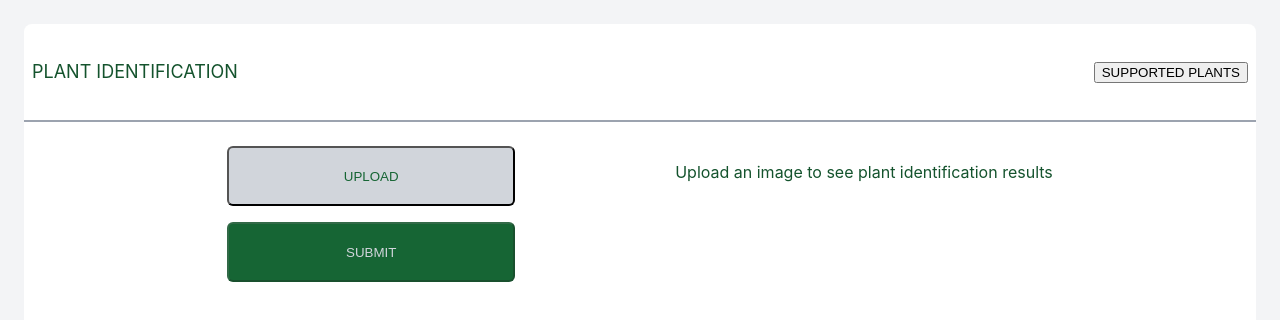
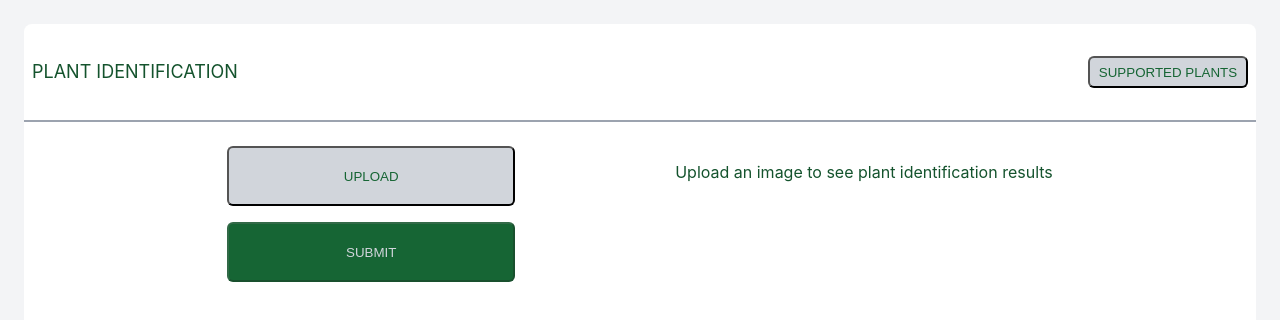
Before and after one commit to erinmwalter/PlantIdentifierApp, a React (Create React App) app in the folder clientapp/: page / in a window 1280 px wide. Shown: the top 320 px of the page. Built offline with nearby package versions, Linux system fonts and the light colour scheme.

Commit message:
Add styles for supported plants button in Header component

```diff
--- a/clientapp/src/components/Header.css
+++ b/clientapp/src/components/Header.css
@@ -14,3 +14,11 @@
     font-size: 1.125rem;
     line-height: calc(1.75/1.125);
 }
+
+.supported-plants-btn {
+    background-color: #d1d5db;
+    color: #166534;
+    border-radius: 0.375rem;
+    height: 2rem;
+    width: 10rem;
+}
```
